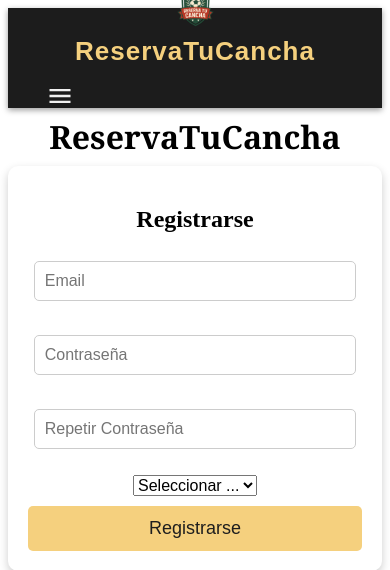
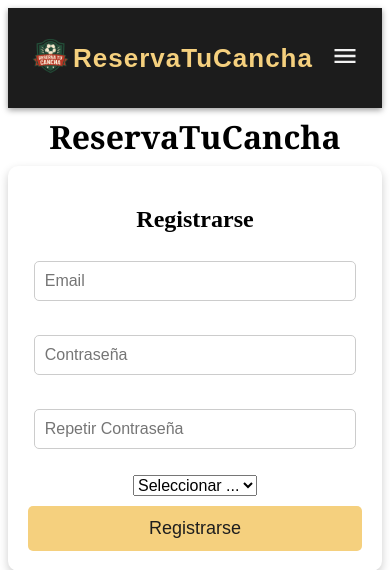
Before and after one commit to ManuelCortez475/ReservaTuCancha, a Flask app: page /registro in a window 390 px wide. Shown: the top 570 px of the page. Run offline with Flask 3, Linux system fonts and the light colour scheme.

Commit message:
registro responsive

```diff
--- a/static/css/registro.css
+++ b/static/css/registro.css
@@ -67,20 +67,4 @@ a{
         font-size: 18px;
         padding: 12px;
     }
-
-    .navdiv_header {
-        flex-direction: column;
-        align-items: flex-start;
-    }
-
-    .navbutton_header {
-        flex-direction: column;
-        width: 100%;
-    }
-
-    .navbutton_header li {
-        width: 100%;
-        text-align: left;
-        margin: 5px 0;
-    }
 }
```
